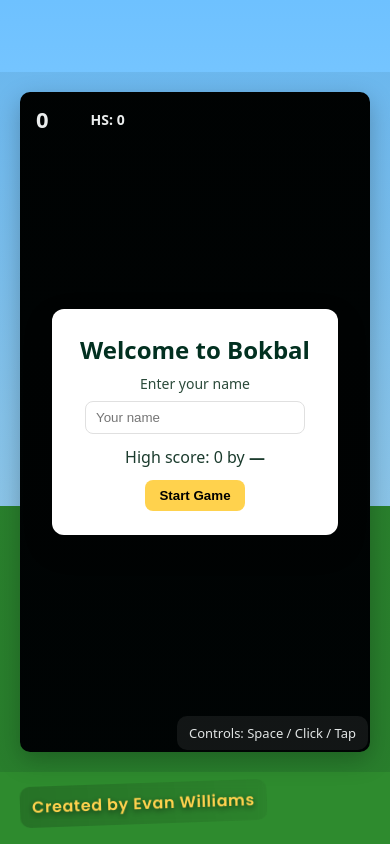
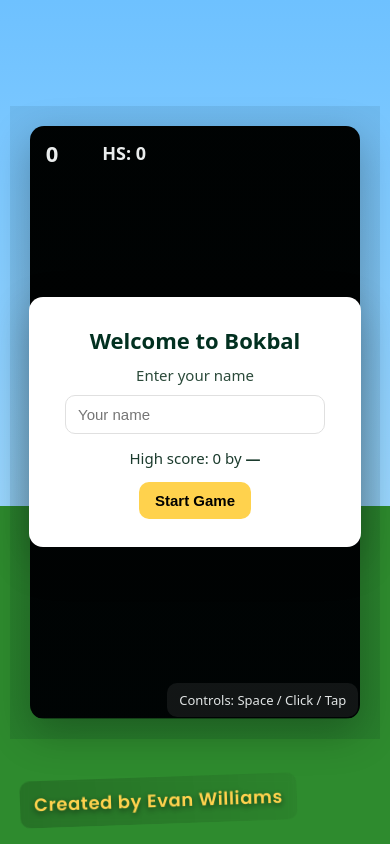
Before and after one commit to NetBear1996/Bokbal, a plain HTML site: page index.html in a window 390 px wide. Drawn offline with Linux system fonts and the light colour scheme.

Commit message:
Refactor style.css for better responsiveness and aesthetics
Updated CSS styles for improved layout and design.

```diff
--- a/style.css
+++ b/style.css
@@ -1,178 +1,303 @@
-:root{
-  --sky:#6ec1ff;       /* South African clear blue-ish */
-  --field:#2e8b2e;     /* rugby field green */
-  --accent:#ffd24d;    /* gold accent (Springbok) */
-  --post:#ffffff;      /* goal posts color */
-  --text:#023020;
+:root {
+    --sky: #6ec1ff; /* South African clear blue-ish */
+    --field: #2e8b2e; /* rugby field green */
+    --accent: #ffd24d; /* gold accent (Springbok) */
+    --post: #ffffff; /* goal posts color */
+    --text: #023020;
     --glass: rgba(255,255,255,0.08);
     --hud-bg: rgba(0,0,0,0.15);
 }
 
-*{box-sizing:border-box;margin:0;padding:0}
-html,body,#game-wrap{height:100%}
-body{
+* {
+    box-sizing: border-box;
+    margin: 0;
+    padding: 0
+}
+
+html, body, #game-wrap {
+    height: 100%
+}
+
+body {
     font-family: system-ui, -apple-system, "Segoe UI", Roboto, "Helvetica Neue", Arial;
     background: linear-gradient(var(--sky), #9bd8ff 60%, var(--field) 60%);
-  display:flex;
-  align-items:center;
-  justify-content:center;
-  color:var(--text);
+    display: flex;
+    align-items: center;
+    justify-content: center;
+    color: var(--text);
     -webkit-tap-highlight-color: transparent;
 }
 
-#game-wrap{
+/* larger, more prominent game area */
+#game-wrap {
     width: 100%;
     max-width: 900px;
     height: calc(100vh - 40px);
     max-height: 700px;
-  position:relative;
-  padding:20px;
+    width: 95vw;
+    max-width: 1200px;
+    height: min(75vh, 820px);
+    max-height: 820px;
+    position: relative;
+    padding: 20px;
 }
 
-canvas#game{
-  width:100%;
-  height:100%;
-  display:block;
+canvas#game {
+    width: 100%;
+    height: 100%;
+    display: block;
     background: linear-gradient(var(--sky), #a6e0ff 60%, var(--field) 60%);
-  border-radius:10px;
+    border-radius: 10px;
     box-shadow: 0 8px 24px rgba(0,0,0,0.25);
+    border-radius: 14px;
+    box-shadow: 0 14px 40px rgba(0,0,0,0.28);
     image-rendering: optimizeSpeed;
 }
 
-#hud{
-  position:absolute;
-  top:26px;
-  left:26px;
-  z-index:5;
-  display:flex;
-  align-items:center;
-  gap:10px;
+#hud {
+    position: absolute;
+    top: 26px;
+    left: 26px;
+    z-index: 5;
+    display: flex;
+    align-items: center;
+    gap: 10px;
 }
 
-#score{
-  font-weight:700;
-  font-size:32px;
-  padding:8px 14px;
+#score {
+    font-weight: 700;
+    font-size: 32px;
+    padding: 8px 14px;
+    font-size: 48px; /* bigger */
+    padding: 10px 16px;
     background: var(--hud-bg);
-  color:white;
-  border-radius:10px;
+    color: white;
+    border-radius: 10px;
+    border-radius: 12px;
     text-shadow: 0 1px 0 rgba(0,0,0,0.4);
 }
 
-#highscore{
-  margin-left:12px;
-  font-weight:700;
-  font-size:14px;
-  padding:6px 10px;
+#highscore {
+    margin-left: 12px;
+    font-weight: 700;
+    font-size: 14px;
+    padding: 6px 10px;
+    font-size: 18px;
+    padding: 8px 12px;
     background: rgba(0,0,0,0.12);
-  color:white;
-  border-radius:8px;
-  align-self:center;
+    color: white;
+    border-radius: 8px;
+    border-radius: 10px;
+    align-self: center;
 }
 
 /* overlay for game over */
-#overlay{
-  position:absolute;
-  inset:0;
-  display:flex;
-  align-items:center;
-  justify-content:center;
+#overlay {
+    position: absolute;
+    inset: 0;
+    display: flex;
+    align-items: center;
+    justify-content: center;
     background: linear-gradient(rgba(2,32,32,0.1), rgba(2,32,32,0.15));
-  z-index:10;
+    z-index: 10;
 }
 
-#overlay.hidden{display:none}
-
-#overlay-content{
-  background:rgba(255,255,255,0.96);
-  padding:28px 36px;
-  border-radius:12px;
-  min-width:260px;
-  text-align:center;
-  box-shadow:0 8px 30px rgba(2,32,32,0.15);
+    #overlay.hidden {
+        display: none
     }
 
-#overlay-content h1{
-  margin-bottom:8px;
-  color:var(--text);
-  font-size:28px;
-  letter-spacing:1px;
+#overlay-content {
+    background: rgba(255,255,255,0.96);
+    padding: 28px 36px;
+    border-radius: 12px;
+    min-width: 260px;
+    text-align: center;
+    box-shadow: 0 8px 30px rgba(2,32,32,0.15);
 }
 
-#overlay-content p{margin:10px 0 18px;font-weight:600;color:#1b3b2d}
-
-#restart{
-  background: linear-gradient(180deg,var(--accent), #f0b836);
-  border:0;
-  padding:10px 18px;
-  border-radius:8px;
-  font-weight:700;
-  cursor:pointer;
-  box-shadow:0 6px 14px rgba(0,0,0,0.12);
+    #overlay-content h1 {
+        margin-bottom: 8px;
+        color: var(--text);
+        font-size: 28px;
+        letter-spacing: 1px;
     }
 
-#help{
-  position:absolute;
-  right:22px;
-  bottom:22px;
-  z-index:6;
-  background:var(--glass);
-  padding:8px 12px;
-  border-radius:10px;
-  color:white;
-  font-size:13px;
+    #overlay-content p {
+        margin: 10px 0 18px;
+        font-weight: 600;
+        color: #1b3b2d
+    }
+
+#restart {
+    background: linear-gradient(180deg,var(--accent), #f0b836);
+    border: 0;
+    padding: 10px 18px;
+    border-radius: 8px;
+    font-weight: 700;
+    cursor: pointer;
+    box-shadow: 0 6px 14px rgba(0,0,0,0.12);
+}
+
+#help {
+    position: absolute;
+    right: 22px;
+    bottom: 22px;
+    z-index: 6;
+    background: var(--glass);
+    padding: 8px 12px;
+    border-radius: 10px;
+    color: white;
+    font-size: 13px;
 }
 
 /* start overlay */
-#start-overlay{
-  position:absolute;
-  inset:0;
-  display:flex;
-  align-items:center;
-  justify-content:center;
-  z-index:20;
+#start-overlay {
+    position: absolute;
+    inset: 0;
+    display: flex;
+    align-items: center;
+    justify-content: center;
+    z-index: 20;
     background: linear-gradient(rgba(2,32,32,0.08), rgba(2,32,32,0.12));
 }
-#start-content{
-  background:white;
-  padding:24px 28px;
-  border-radius:12px;
-  text-align:center;
-  box-shadow:0 12px 30px rgba(0,0,0,0.2);
+/* larger start dialog */
+#start-content {
+    background: white;
+    padding: 24px 28px;
+    border-radius: 12px;
+    padding: 28px 36px;
+    border-radius: 14px;
+    text-align: center;
+    box-shadow: 0 12px 30px rgba(0,0,0,0.2);
+    box-shadow: 0 14px 40px rgba(0,0,0,0.22);
+    min-width: 320px;
 }
-#start-content h2{margin:0 0 8px}
-#start-content label{display:block;margin-top:8px;font-size:14px;color:#2b4a3a}
-#player-name{display:block;margin:8px auto 12px;padding:8px 10px;border-radius:8px;border:1px solid #e0e0e0;width:220px}
-#start-info{margin:8px 0 12px;color:#1b3b2d}
-#start-btn{background:var(--accent);border:0;padding:8px 14px;border-radius:8px;cursor:pointer;font-weight:700}
 
-#leaderboard-wrap{margin-top:12px;text-align:left}
-#leaderboard-wrap h3{margin:6px 0 6px;font-size:16px;color:#123b2f}
-#leaderboard{padding-left:18px;margin:0}
-#leaderboard li{margin:6px 0;font-weight:600;color:#0f3b2b}
+    #start-content h2 {
+        margin: 0 0 8px
+    }
+
+    #start-content label {
+        display: block;
+        margin-top: 8px;
+        font-size: 14px;
+        color: #2b4a3a
+    }
+
+#player-name {
+    display: block;
+    margin: 8px auto 12px;
+    padding: 8px 10px;
+    border-radius: 8px;
+    border: 1px solid #e0e0e0;
+    width: 220px
+}
+
+#start-info {
+    margin: 8px 0 12px;
+    color: #1b3b2d
+}
+
+#start-btn {
+    background: var(--accent);
+    border: 0;
+    padding: 8px 14px;
+    border-radius: 8px;
+    cursor: pointer;
+    font-weight: 700
+}
+
+#start-content h2 {
+    margin: 0 0 10px;
+    font-size: 22px
+}
+
+#start-content label {
+    display: block;
+    margin-top: 10px;
+    font-size: 15px;
+    color: #2b4a3a
+}
+
+#player-name {
+    display: block;
+    margin: 10px auto 14px;
+    padding: 10px 12px;
+    border-radius: 10px;
+    border: 1px solid #e0e0e0;
+    width: 260px;
+    font-size: 15px
+}
+
+#start-info {
+    margin: 10px 0 14px;
+    color: #1b3b2d;
+    font-size: 15px
+}
+
+#start-btn {
+    background: var(--accent);
+    border: 0;
+    padding: 10px 16px;
+    border-radius: 10px;
+    cursor: pointer;
+    font-weight: 800;
+    font-size: 15px
+}
+
+#leaderboard-wrap {
+    margin-top: 12px;
+    text-align: left
+}
+
+    #leaderboard-wrap h3 {
+        margin: 6px 0 6px;
+        font-size: 16px;
+        color: #123b2f
+    }
+
+#leaderboard {
+    padding-left: 18px;
+    margin: 0
+}
+
+    #leaderboard li {
+        margin: 6px 0;
+        font-weight: 600;
+        color: #0f3b2b
+    }
 
 
 /* credit text */
 /* credit fixed so it's always visible */
-#credit{
-  position:fixed;
-  left:20px;
-  bottom:20px;
-  z-index:9999;
+#credit {
+    position: fixed;
+    left: 20px;
+    bottom: 20px;
+    z-index: 9999;
     font-family: 'Poppins', system-ui, -apple-system, "Segoe UI", Roboto, Arial;
-  font-weight:600;
+    font-weight: 600;
+    font-weight: 700;
     color: #ffd24d; /* gold accent */
-  font-size:16px;
-  letter-spacing:0.6px;
+    font-size: 16px;
+    font-size: 18px;
+    letter-spacing: 0.6px;
     text-shadow: 0 2px 6px rgba(0,0,0,0.55);
     background: linear-gradient(90deg, rgba(0,0,0,0.18), rgba(0,0,0,0.06));
-  padding:8px 12px;
-  border-radius:10px;
+    padding: 8px 12px;
+    padding: 10px 14px;
+    border-radius: 10px;
     backdrop-filter: blur(4px);
     transform: rotate(-2deg);
 }
 
-@media (max-width:520px){
-  #score{font-size:22px;padding:6px 10px}
-  #overlay-content{padding:18px 20px}
+@media (max-width:520px) {
+    #score {
+        font-size: 22px;
+        padding: 6px 10px
     }
+
+    #overlay-content {
+        padding: 18px 20px
+    }
+}
```
Lines whose indentation alone changed are shown as unchanged.
